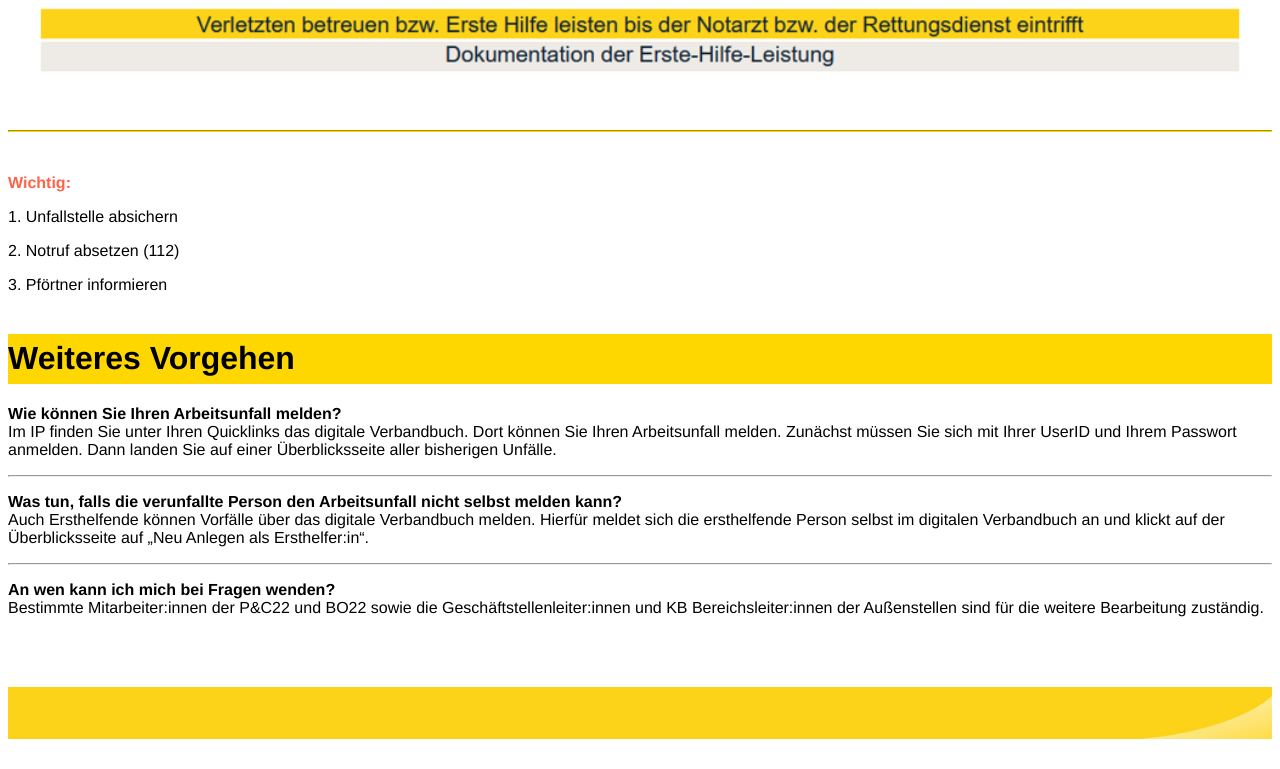
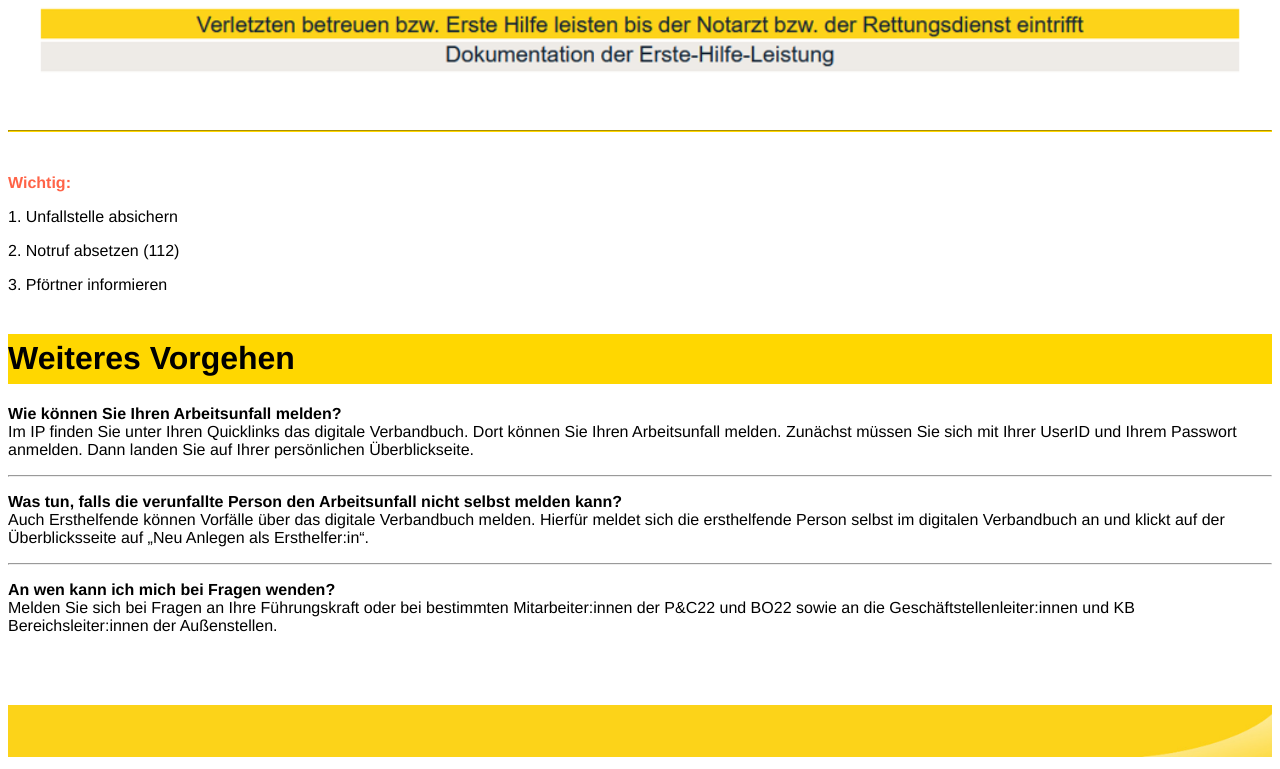
Before and after one commit to MrStreetrider/Verbandbuch-QR-Info, a plain HTML site: page index.html in a window 1280 px wide. Shown: the part 633-1402 px from the top of the page. Drawn offline with Linux system fonts and the light colour scheme.

Commit message:
Update index.html

```diff
--- a/index.html
+++ b/index.html
@@ -47,8 +47,8 @@
     <p style="font-family:Helvetica Neue, Verdana; font-size:0,8vw"> <b>Wie können Sie Ihren Arbeitsunfall melden?</b>
         <br> Im
         IP finden Sie unter Ihren Quicklinks das digitale Verbandbuch. Dort können Sie Ihren Arbeitsunfall melden.
-        Zunächst müssen Sie sich mit Ihrer UserID und Ihrem Passwort anmelden. Dann landen Sie auf einer Überblicksseite
-        aller bisherigen Unfälle.
+        Zunächst müssen Sie sich mit Ihrer UserID und Ihrem Passwort anmelden. Dann landen Sie auf Ihrer persönlichen
+        Überblickseite.
         </p1>
         <hr>
     <p style="font-family:Helvetica Neue, Verdana; font-size:0,8vw">
@@ -58,8 +58,8 @@
         Verbandbuch an und klickt auf der Überblicksseite auf „Neu Anlegen als Ersthelfer:in“. </p1>
         <hr>
     <p style="font-family:Helvetica Neue, Verdana; font-size:0,8vw"> <b>An wen kann ich mich bei Fragen wenden?</b> <br>
-        Bestimmte Mitarbeiter:innen der P&C22 und BO22 sowie die Geschäftstellenleiter:innen und KB Bereichsleiter:innen
-        der Außenstellen sind für die weitere Bearbeitung zuständig. </p>
+        Melden Sie sich bei Fragen an Ihre Führungskraft oder bei bestimmten Mitarbeiter:innen der P&C22 und BO22 sowie an
+        die Geschäftstellenleiter:innen und KB Bereichsleiter:innen der Außenstellen. </p>
 
     <br>
     <br>
```
